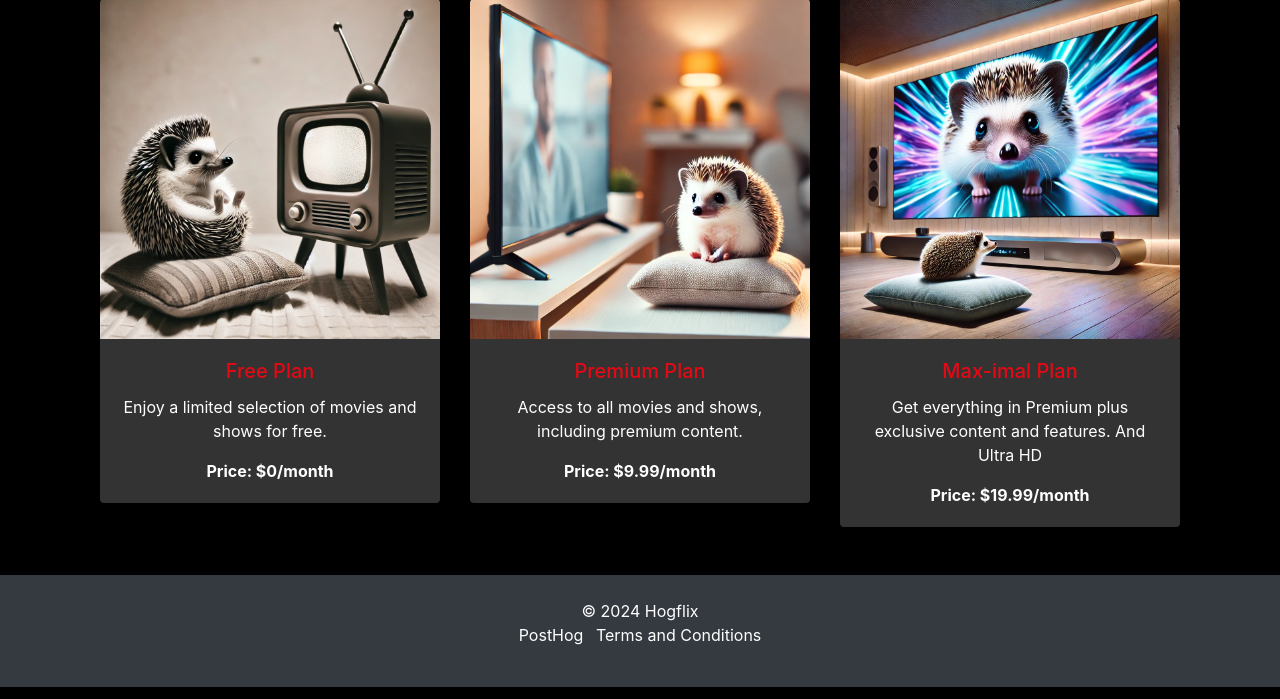
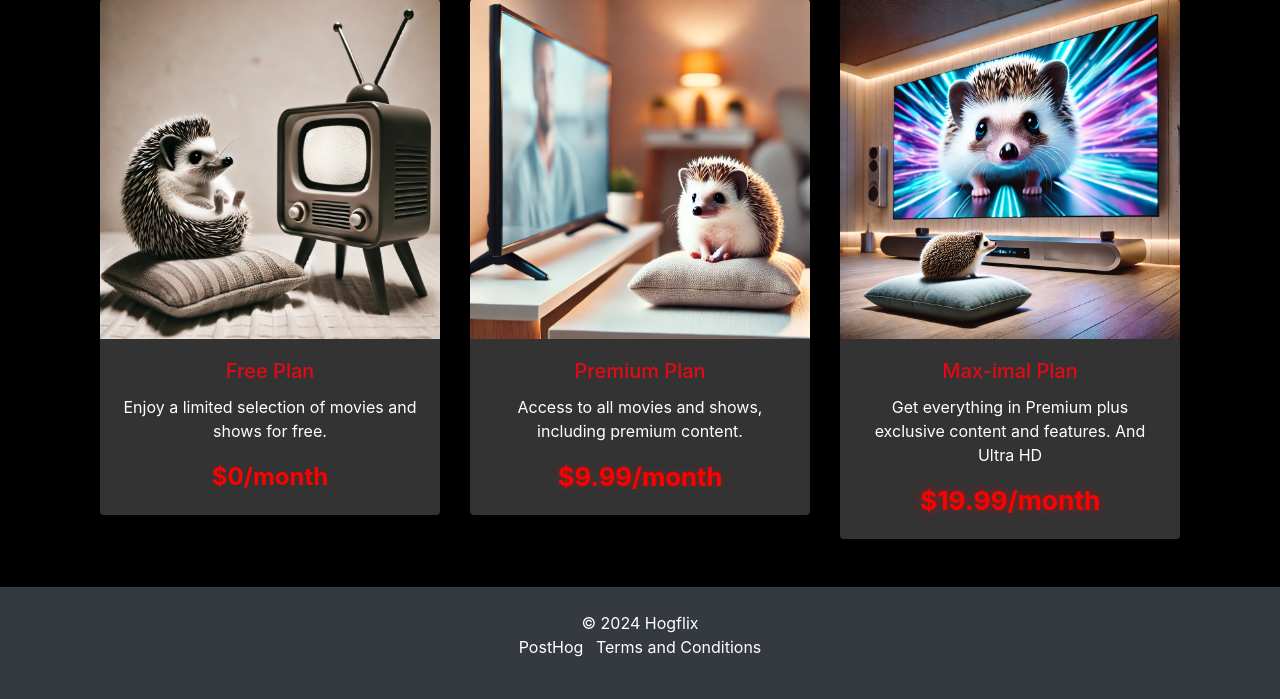
Before and after one commit to kmt901/posthog-demo, a Flask app: page /plans in a window 1280 px wide. Shown: the part 171-870 px from the top of the page. Run offline with Flask 3, Linux system fonts and the light colour scheme; some libraries are stand-ins or nearby versions.

Commit message:
plans page

```diff
--- a/static/js/profile.js
+++ b/static/js/profile.js
@@ -50,7 +50,7 @@ function updatePlan(plan) {
 
             posthog.capture('plan_changed', {
                 new_plan: plan,
-                previous_plan: document.getElementById('currentPlan').textContent.trim()
+                previous_plan: document.getElementById('currentPlan').textContent.trim() // trim removes post and ad whitespaces
             });
 
             showSuccessModal(plan);
--- a/templates/plans.html
+++ b/templates/plans.html
@@ -9,6 +9,39 @@
 {% endblock %}
 
 {% block content %}
+<style>
+    .plan-card .price {
+        font-size: 1.5em !important;
+        font-weight: bold !important;
+        display: inline-block;
+    }
+
+    .plan-card .price-free {
+        color: red !important;
+    }
+
+    .plan-card .price-premium {
+        color: red !important;
+        animation: pulsate 1.5s infinite alternate;
+    }
+
+    .plan-card .price-maximal {
+        color: red !important;
+        animation: pulsate 0.75s infinite alternate;
+    }
+
+    @keyframes pulsate {
+        0% {
+            transform: scale(1);
+            text-shadow: 0 0 0 rgba(255, 0, 0, 0);
+        }
+        100% {
+            transform: scale(1.1);
+            text-shadow: 0 0 10px rgba(255, 0, 0, 0.5);
+        }
+    }
+</style>
+
 <div class="container mt-5">
     <h1>Our Awesome Subscriptions</h1>
     <div class="row">
@@ -18,7 +51,7 @@
                 <div class="card-body">
                     <h5 class="card-title">Free Plan</h5>
                     <p class="card-text">Enjoy a limited selection of movies and shows for free.</p>
-                    <p class="card-text"><strong>Price: $0/month</strong></p>
+                    <p class="card-text"><span class="price price-free">$0/month</span></p>
                 </div>
             </div>
         </div>
@@ -28,7 +61,7 @@
                 <div class="card-body">
                     <h5 class="card-title">Premium Plan</h5>
                     <p class="card-text">Access to all movies and shows, including premium content.</p>
-                    <p class="card-text"><strong>Price: $9.99/month</strong></p>
+                    <p class="card-text"><span class="price price-premium">$9.99/month</span></p>
                 </div>
             </div>
         </div>
@@ -38,11 +71,10 @@
                 <div class="card-body">
                     <h5 class="card-title">Max-imal Plan</h5>
                     <p class="card-text">Get everything in Premium plus exclusive content and features. And Ultra HD</p>
-                    <p class="card-text"><strong>Price: $19.99/month</strong></p>
+                    <p class="card-text"><span class="price price-maximal">$19.99/month</span></p>
                 </div>
             </div>
         </div>
     </div>
 </div>
-
 {% endblock %}
```
